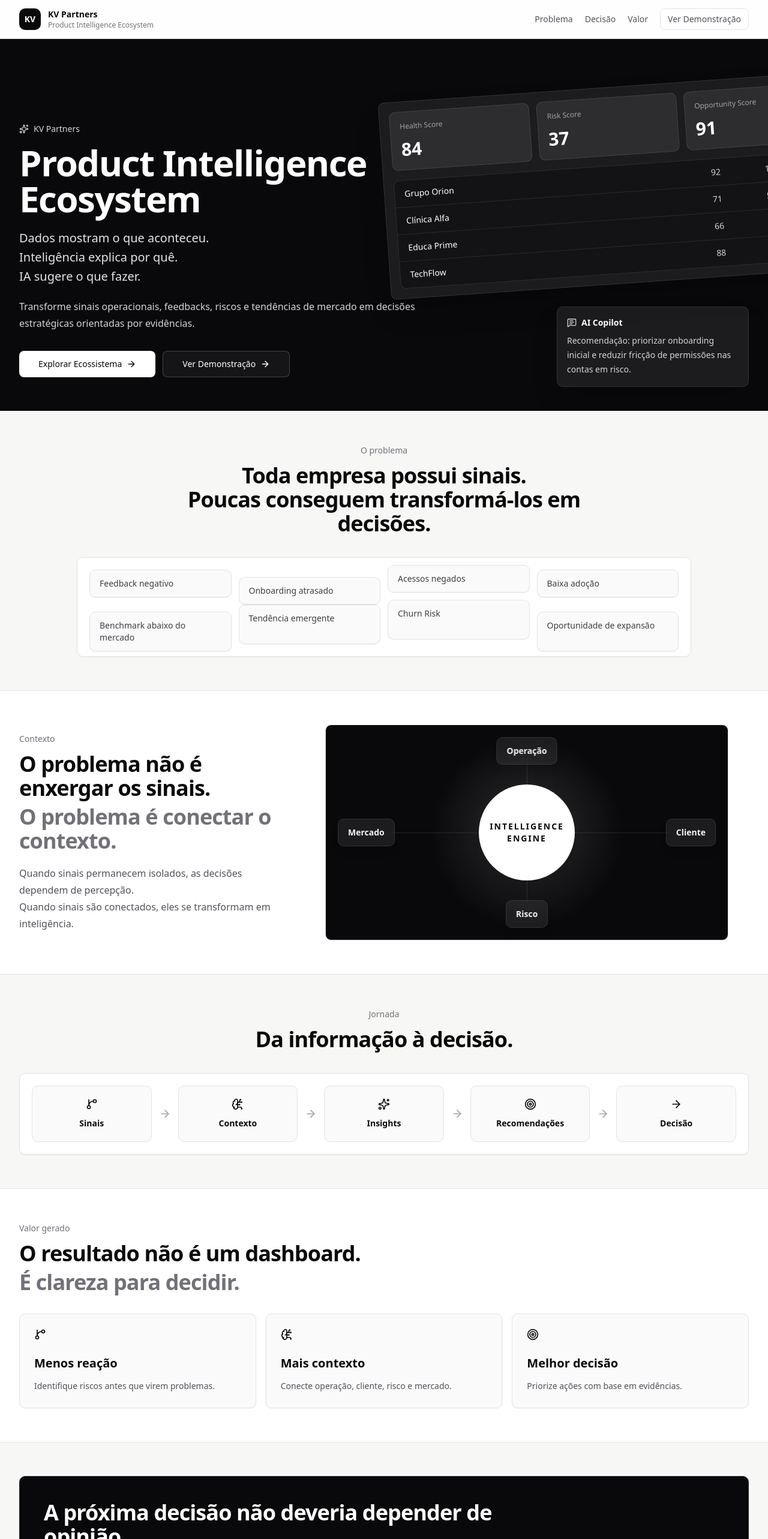
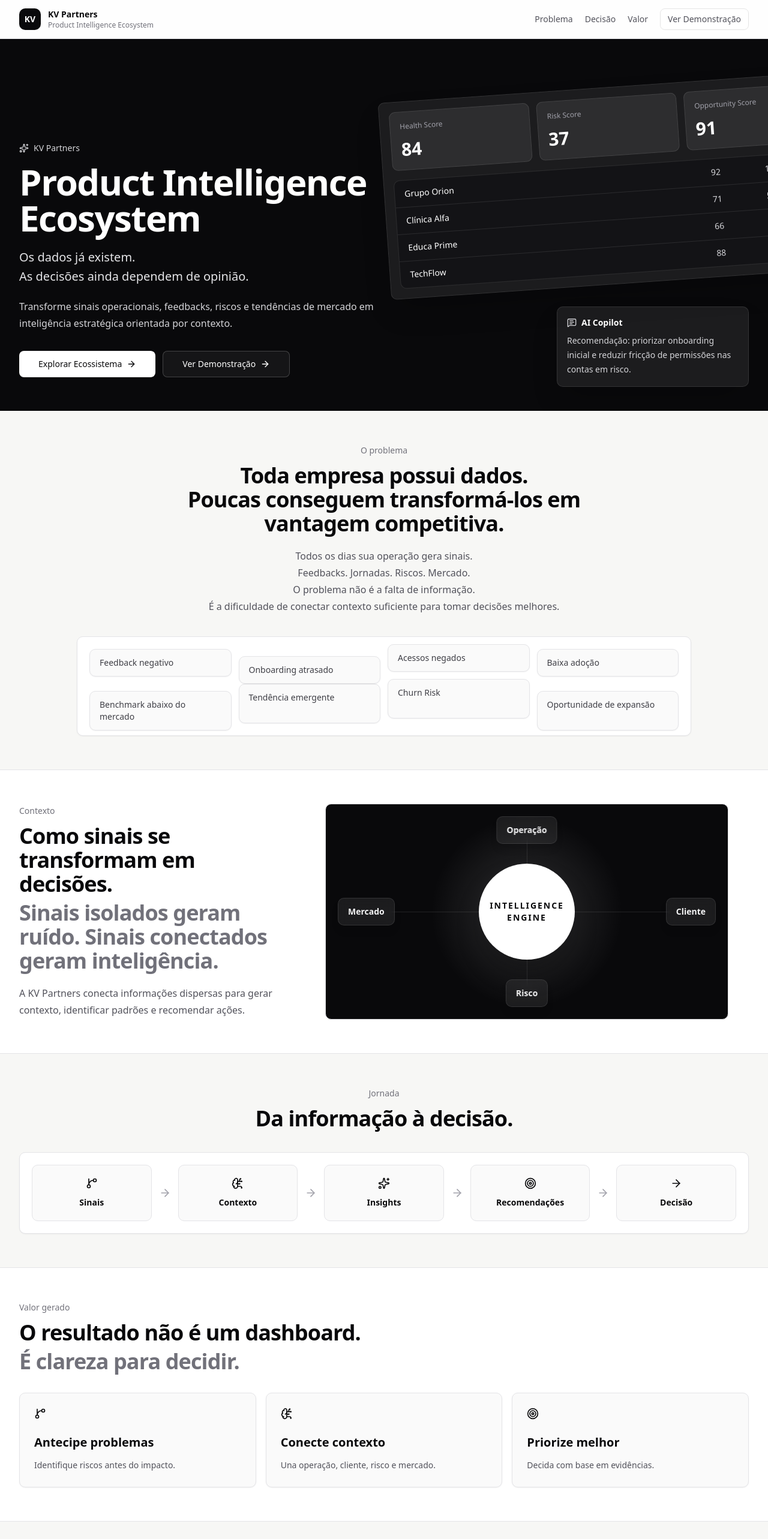
Before and after one commit to KarlaVieira-Dev/kv-partners-mvp, a Next.js app: page / in a window 1280 px wide. Shown: the top 2566 px of the page at 60% size. Built offline with nearby package versions, Linux system fonts and the light colour scheme.

Commit message:
Refine landing page value narrative

```diff
--- a/components/landing/landing-page.tsx
+++ b/components/landing/landing-page.tsx
@@ -35,18 +35,18 @@ const decisionSteps = [
 const valueCards = [
   {
     icon: GitBranch,
-    text: "Identifique riscos antes que virem problemas.",
-    title: "Menos reação",
+    text: "Identifique riscos antes do impacto.",
+    title: "Antecipe problemas",
   },
   {
     icon: BrainCircuit,
-    text: "Conecte operação, cliente, risco e mercado.",
-    title: "Mais contexto",
+    text: "Una operação, cliente, risco e mercado.",
+    title: "Conecte contexto",
   },
   {
     icon: Target,
-    text: "Priorize ações com base em evidências.",
-    title: "Melhor decisão",
+    text: "Decida com base em evidências.",
+    title: "Priorize melhor",
   },
 ];
 
@@ -100,15 +100,13 @@ export function LandingPage() {
               Product Intelligence Ecosystem
             </h1>
             <p className="mt-5 max-w-2xl text-xl font-medium leading-8 text-zinc-200">
-              Dados mostram o que aconteceu.
+              Os dados já existem.
               <br />
-              Inteligência explica por quê.
-              <br />
-              IA sugere o que fazer.
+              As decisões ainda dependem de opinião.
             </p>
             <p className="mt-5 max-w-2xl text-base leading-7 text-zinc-300">
               Transforme sinais operacionais, feedbacks, riscos e tendências
-              de mercado em decisões estratégicas orientadas por evidências.
+              de mercado em inteligência estratégica orientada por contexto.
             </p>
             <div className="mt-8 flex flex-col gap-3 sm:flex-row">
               <a
@@ -143,10 +141,20 @@ export function LandingPage() {
         <div className="mx-auto max-w-3xl text-center">
           <p className="text-sm font-medium text-zinc-500">O problema</p>
           <h2 className="mt-3 text-3xl font-semibold tracking-tight text-zinc-950 sm:text-4xl">
-            Toda empresa possui sinais.
+            Toda empresa possui dados.
             <br />
-            Poucas conseguem transformá-los em decisões.
+            Poucas conseguem transformá-los em vantagem competitiva.
           </h2>
+          <p className="mt-5 text-base leading-7 text-zinc-600">
+            Todos os dias sua operação gera sinais.
+            <br />
+            Feedbacks. Jornadas. Riscos. Mercado.
+            <br />
+            O problema não é a falta de informação.
+            <br />
+            É a dificuldade de conectar contexto suficiente para tomar decisões
+            melhores.
+          </p>
         </div>
 
         <div className="mx-auto mt-9 max-w-5xl rounded-lg border border-zinc-200 bg-white p-5 shadow-sm">
@@ -175,17 +183,15 @@ export function LandingPage() {
           <div>
             <p className="text-sm font-medium text-zinc-500">Contexto</p>
             <h2 className="mt-3 text-3xl font-semibold tracking-tight text-zinc-950 sm:text-4xl">
-              O problema não é enxergar os sinais.
+              Como sinais se transformam em decisões.
               <span className="mt-2 block text-zinc-500">
-                O problema é conectar o contexto.
+                Sinais isolados geram ruído. Sinais conectados geram
+                inteligência.
               </span>
             </h2>
             <p className="mt-5 text-base leading-7 text-zinc-600">
-              Quando sinais permanecem isolados, as decisões dependem de
-              percepção.
-              <br />
-              Quando sinais são conectados, eles se transformam em
-              inteligência.
+              A KV Partners conecta informações dispersas para gerar contexto,
+              identificar padrões e recomendar ações.
             </p>
           </div>
 
```
